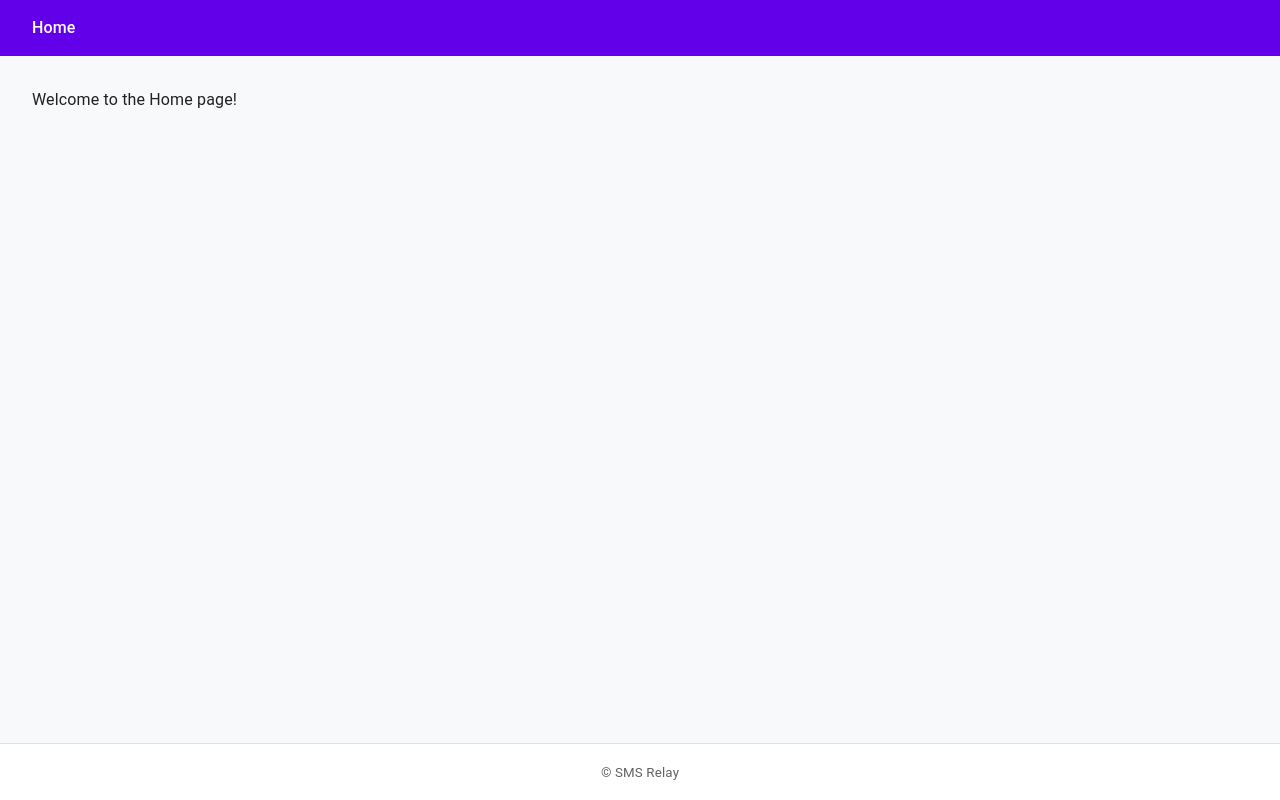
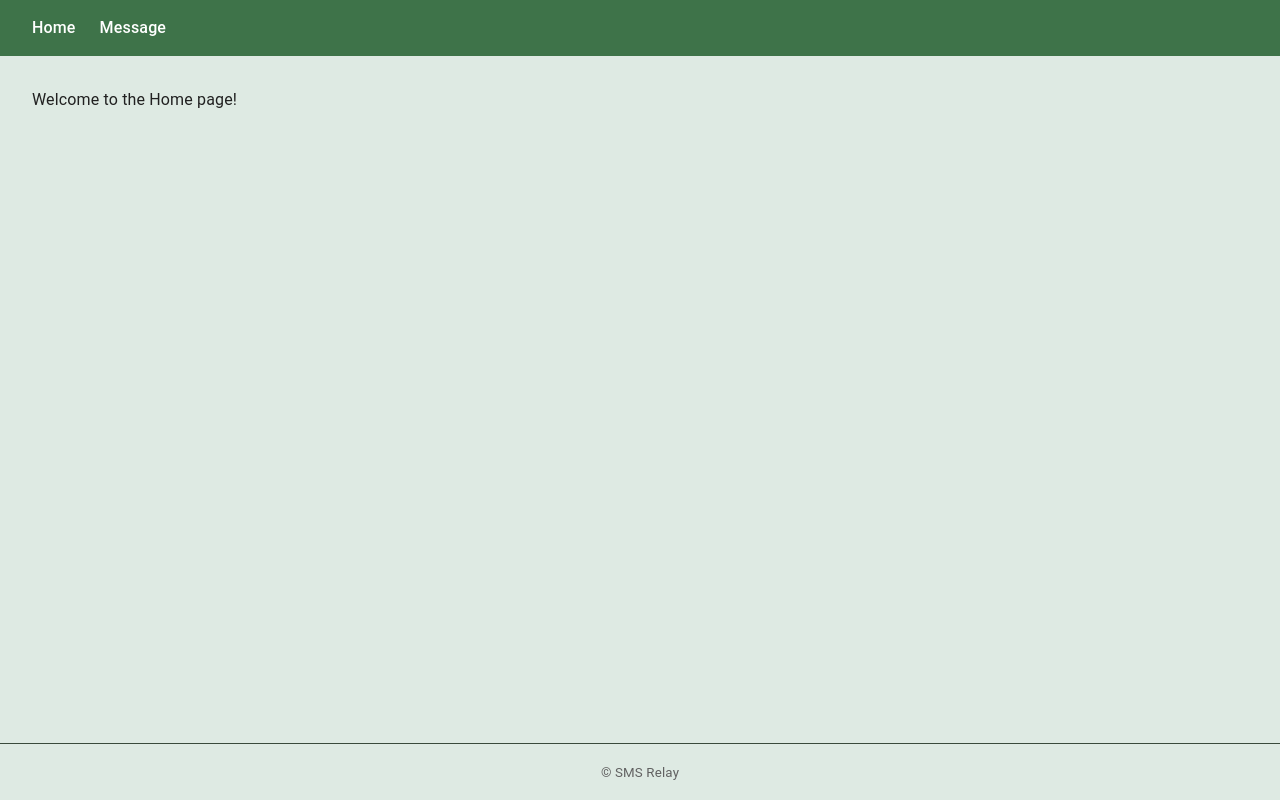
Before and after one commit to ecedmondson/substack, a React (Vite) app in the folder sms_relay/frontend/: page / in a window 1280 px wide. Built offline with nearby package versions, Linux system fonts and the light colour scheme.

Commit message:
theme adjustments

```diff
--- a/sms_relay/frontend/src/providers/ThemeProvider.jsx
+++ b/sms_relay/frontend/src/providers/ThemeProvider.jsx
@@ -5,20 +5,21 @@ import CssBaseline from '@mui/material/CssBaseline';
 const theme = createTheme({
   palette: {
     mode: 'light',
-    primary: { main: '#6200ea' },
-    secondary: { main: '#03dac6' },
+    primary: { main: '#3e7349' },
+    secondary: { main: '#4e5aaa' },
     error: { main: '#b00020' },
     background: {
-      default: '#f8f9fa',
-      paper: '#ffffff',
+      paper: '#f8f9fa',
+      default: '#deeae3',
+      contrast: '#eaf6ef',
     },
     text: {
       primary: '#212121',
       secondary: '#616161',
     },
     custom: {
-      accent: '#ffcc00',
-      border: '#e0e0e0',
+      accent: '#f6e3d1',
+      border: '#394a3c',
     },
   },
 });
@@ -32,6 +33,7 @@ const ThemeProvider = ({ children }) => {
       '--color-error': palette.error.main,
       '--color-background': palette.background.default,
       '--color-surface': palette.background.paper,
+      '--color-background-contrast': palette.background.contrast,
       '--color-text-primary': palette.text.primary,
       '--color-text-secondary': palette.text.secondary,
       '--color-border': palette.custom?.border || '#e0e0e0',
--- a/sms_relay/frontend/src/shared/components/Footer/styles.less
+++ b/sms_relay/frontend/src/shared/components/Footer/styles.less
@@ -1,5 +1,5 @@
 .footer {
-    background-color: var(--color-surface);
+    background-color: var(--color-backgrond-contrast);
     color: var(--color-text-secondary);
     text-align: center;
     padding: 1rem;
--- a/sms_relay/frontend/src/shared/components/Navbar/index.jsx
+++ b/sms_relay/frontend/src/shared/components/Navbar/index.jsx
@@ -4,6 +4,7 @@ import './styles.less';
 const Navbar = () => (
   <header className="navbar">
     <Link to="/">Home</Link>
+    <Link to="/messages">Message</Link>
     {/* Add more links here */}
   </header>
 );
--- a/sms_relay/frontend/src/shared/pages/MessageViewer/components/Sidebar/index.jsx
+++ b/sms_relay/frontend/src/shared/pages/MessageViewer/components/Sidebar/index.jsx
@@ -16,7 +16,7 @@ const MessageListSidebar = () => {
           <li
             key={msg.id}
             className={`message-sidebar-item${
-              msg.id === selectedMessage?.id ? ' selected' : ''
+              msg.id === selectedMessage ? ' selected' : ''
             }`}
             onClick={() => selectMessage(msg.id)}
           >
--- a/sms_relay/frontend/src/shared/pages/MessageViewer/components/Sidebar/styles.less
+++ b/sms_relay/frontend/src/shared/pages/MessageViewer/components/Sidebar/styles.less
@@ -2,8 +2,8 @@
     height: 100vh;
     overflow-y: auto;
     padding: 1rem;
-    background-color: #f9f9f9;
-    border-right: 1px solid var(--color-border, #ccc);
+    background-color: var(--color-background);
+    border-right: 1px solid var(--color-border);
   }
 
   .message-sidebar-title {
@@ -26,7 +26,7 @@
     padding: 1rem;
     border: 1px solid var(--color-border, #ccc);
     border-radius: 6px;
-    background-color: white;
+    background-color: var(--color-backgrond-contrast);
     cursor: pointer;
     transition: background-color 0.2s ease, border 0.2s ease;
 
@@ -36,7 +36,7 @@
   }
 
   .message-sidebar-item:hover {
-    background-color: #f0f0f0;
+    border: 3px solid var(--color-border);
   }
 
   .message-sidebar-item.selected {
```
Also changed, not shown: 1 other file (tests, documents, lock files or other folders).
